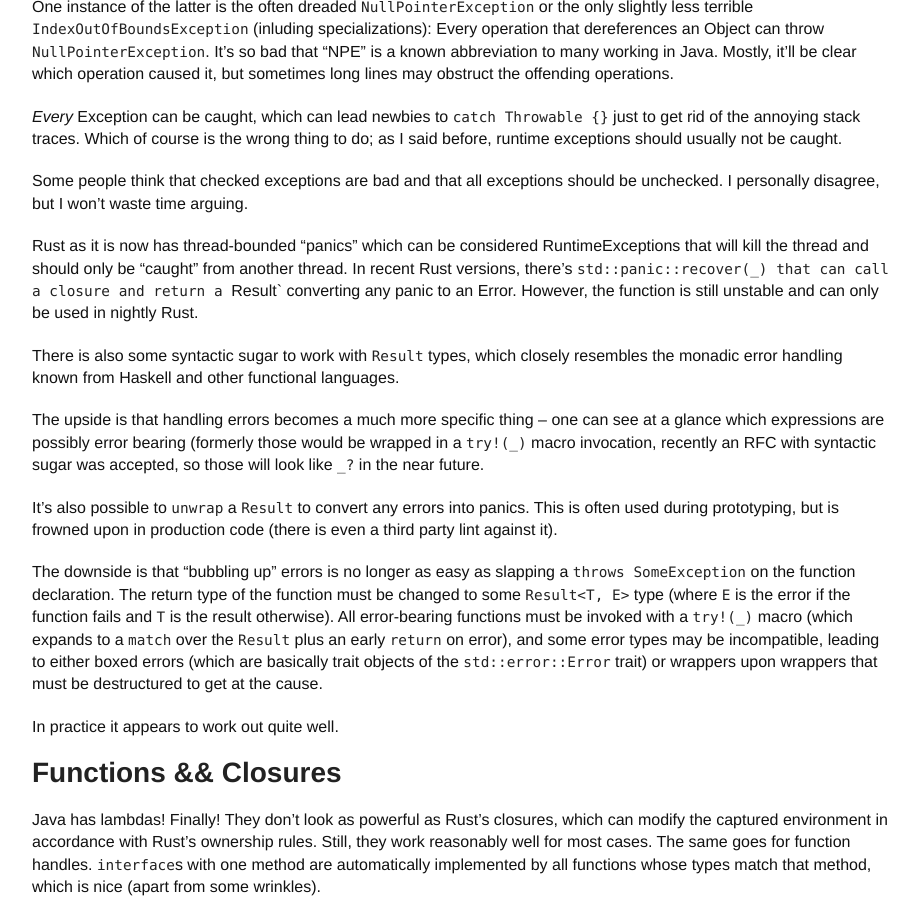
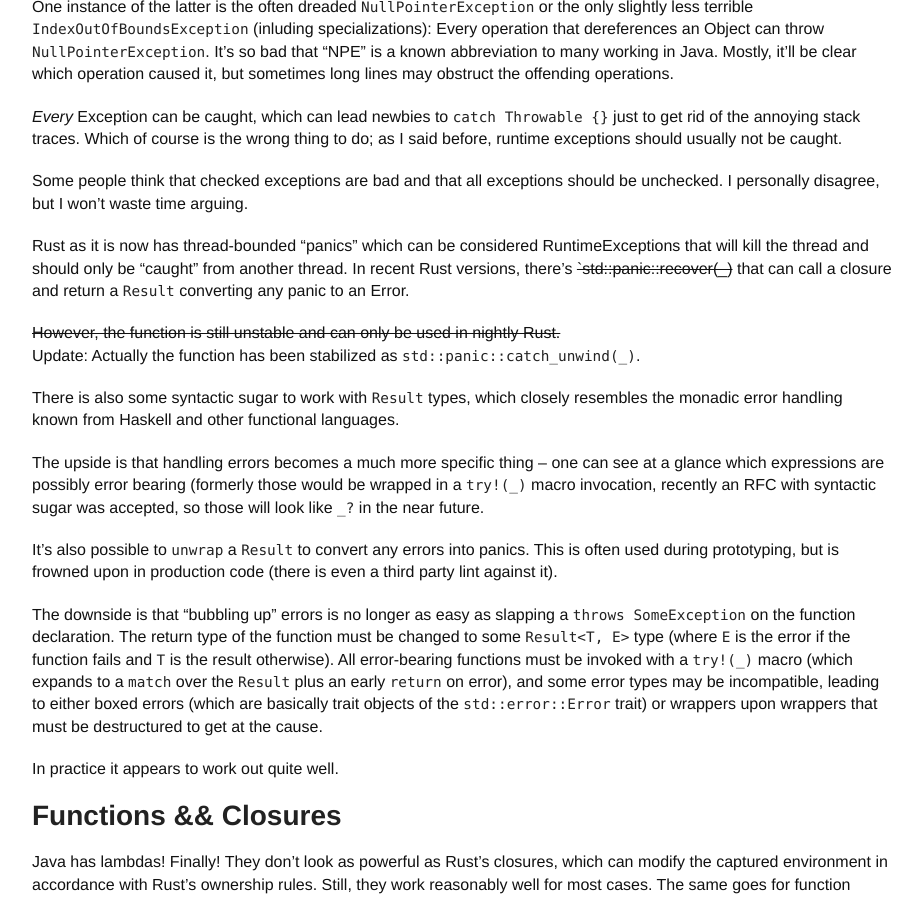
Before and after one commit to llogiq/llogiq.github.io, a Jekyll site: the page built from _posts/2016-02-28-java-rust.md, in a window 1280 px wide and 900 px high, scrolled down 5675 px. Shown: the whole window, without its empty margins (178-1100 px from the left). Built offline with Jekyll 4.4.1, drawn with Linux system fonts in a browser that asks for light colours.

Commit message:
fixed std::panic::catch_unwind reference

```diff
--- a/_posts/2016-02-28-java-rust.md
+++ b/_posts/2016-02-28-java-rust.md
@@ -334,9 +334,11 @@ should be unchecked. I personally disagree, but I won't waste time arguing.
 
 Rust as it is now has thread-bounded "panics" which can be considered
 RuntimeExceptions that will kill the thread and should only be "caught" from
-another thread. In recent Rust versions, there's `std::panic::recover(_) that
-can call a closure and return a `Result` converting any panic to an Error.
-However, the function is still unstable and can only be used in nightly Rust.
+another thread. In recent Rust versions, there's <s>`std::panic::recover(_)</s>
+that can call a closure and return a `Result` converting any panic to an Error.
+<s>However, the function is still unstable and can only be used in nightly
+Rust.</s> Update: Actually the function has been stabilized as
+`std::panic::catch_unwind(_)`.
 
 There is also some syntactic sugar to work with `Result` types, which closely
 resembles the monadic error handling known from Haskell and other functional
```
